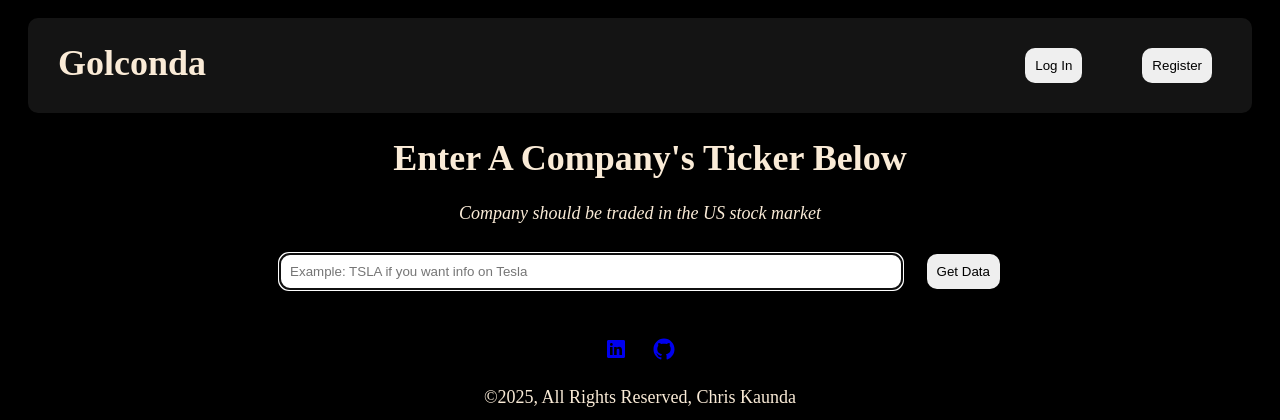
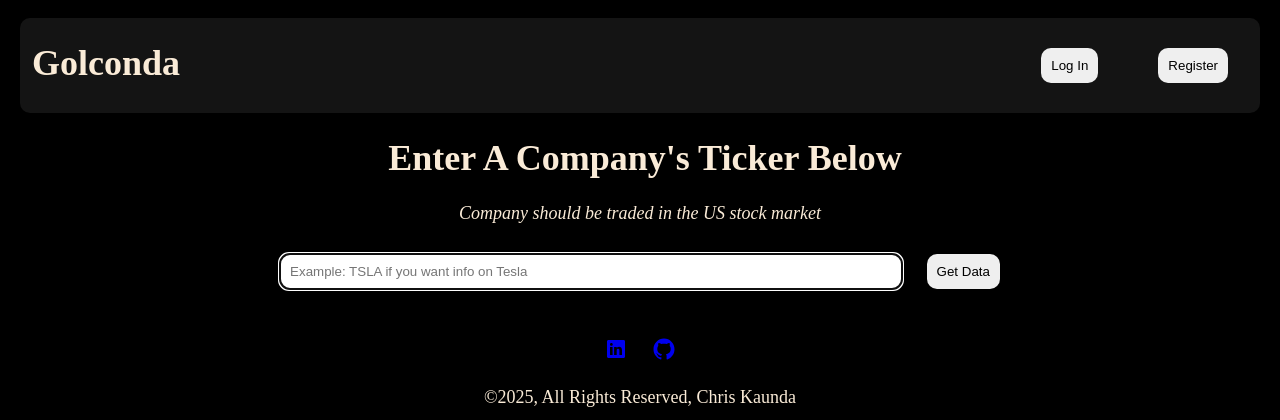
Before and after one commit to kaundachris/StockAnalyzer, a Flask app: page / in a window 1280 px wide. Shown: the top 420 px of the page. Run offline with Flask 3, Linux system fonts and the light colour scheme; some libraries are stand-ins or nearby versions.

Commit message:
Add files via upload

```diff
--- a/static/index.css
+++ b/static/index.css
@@ -29,10 +29,10 @@ footer {
     display: flex;
     justify-content: space-between;
     background-color: rgb(20, 20, 20);
-    margin-left: 10px;
-    margin-right: 10px;
-    padding-left: 10px;
-    padding-right: 10px;
+    margin-left: 2px;
+    margin-right: 2px;
+    padding-left: 2px;
+    padding-right: 2px;
     border-radius: 10px;
 }
 
@@ -42,8 +42,8 @@ footer {
 }
 
 h1 {
-    margin-left: 10px;
-    padding-left: 10px;
+    margin-left: 5px;
+    padding-left: 5px;
 }
 
 .forms {
@@ -82,10 +82,6 @@ input {
     transition: background-color 0.2s ease;
 }
 
-#submit:hover {
-    background-color: antiquewhite;
-}
-
 table {
     width: 100%;
     margin-top: 10px;
```
